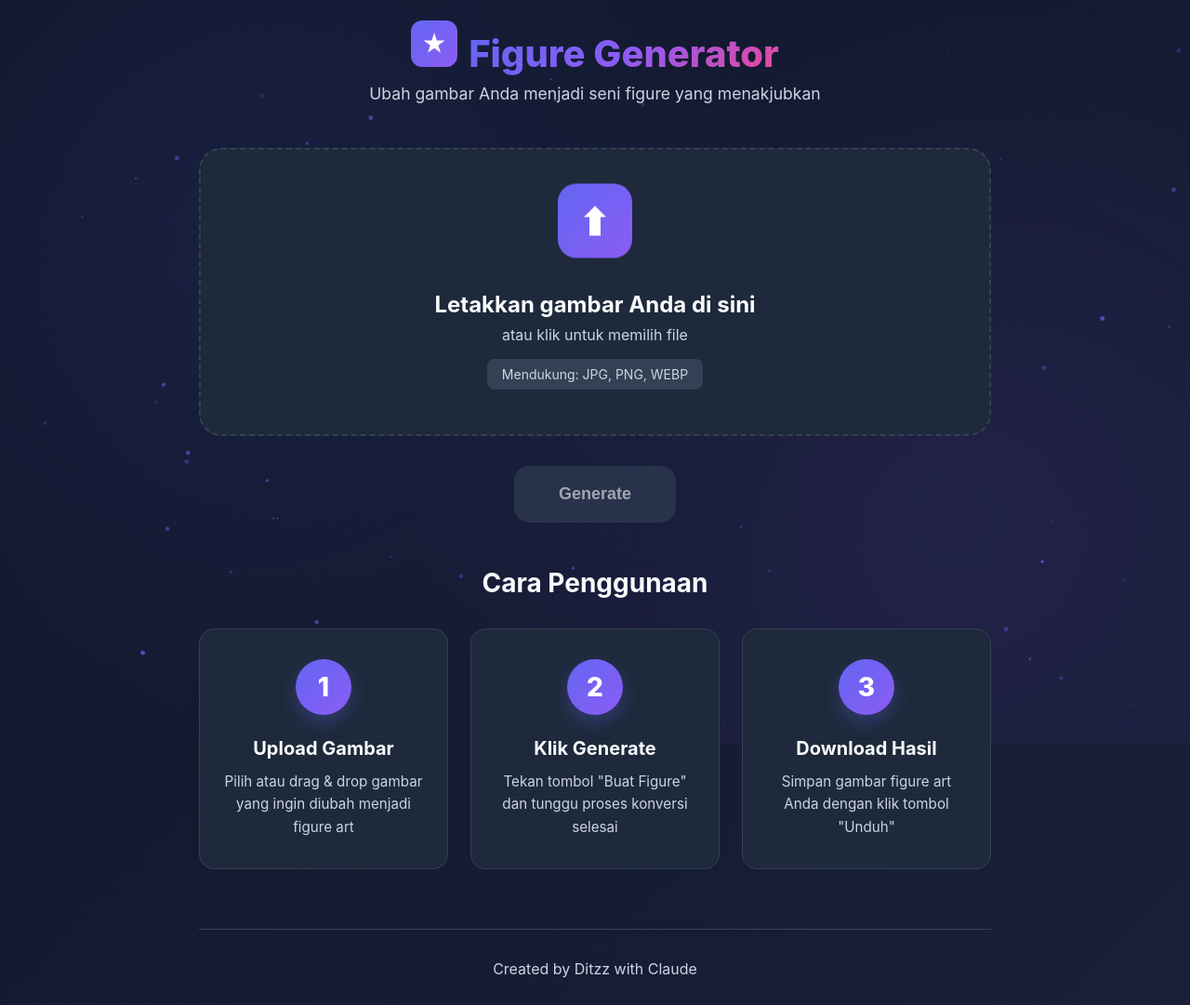
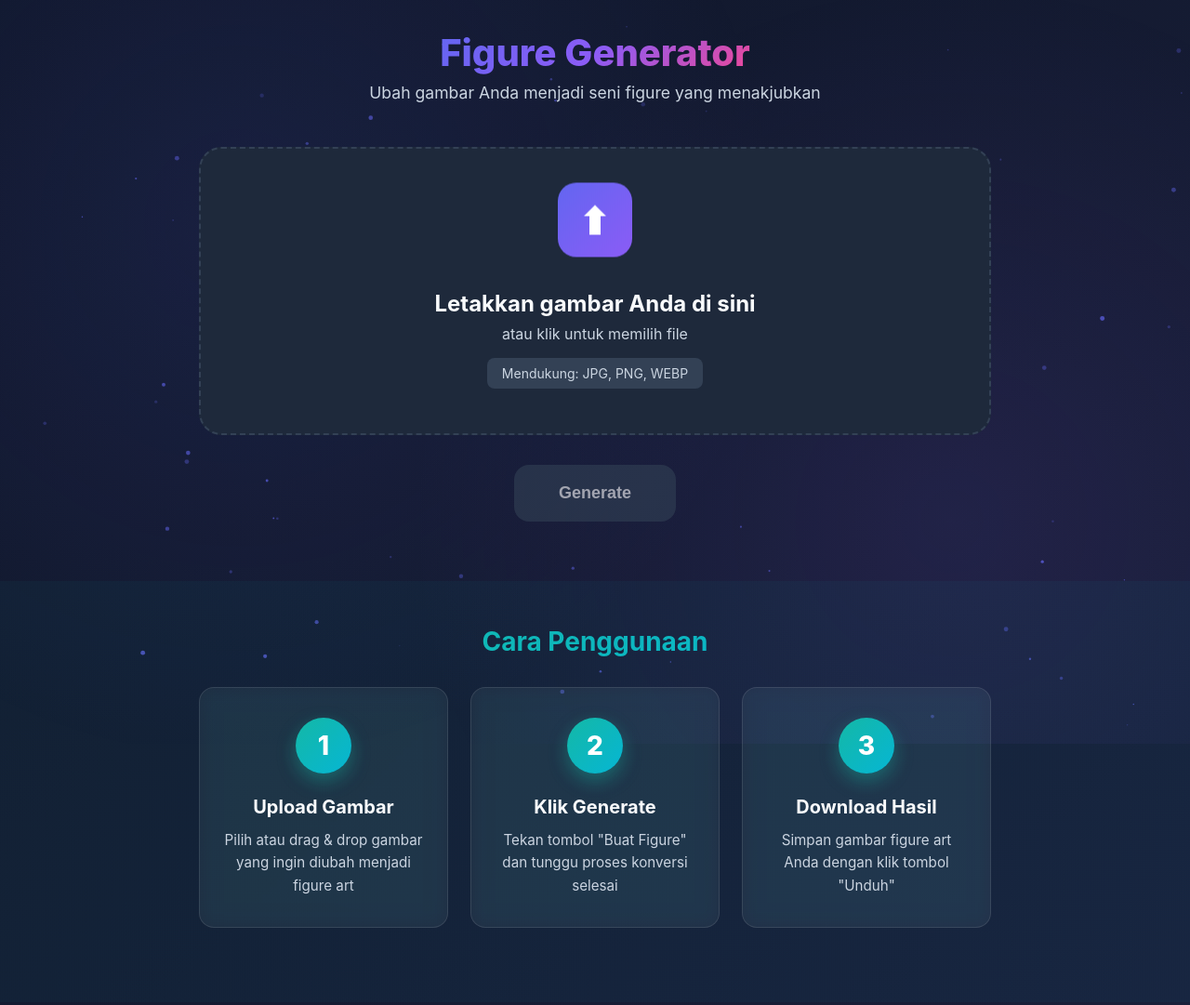
Before and after one commit to Smp-negeri-3-cicurug/Figure-generator, a website: page index.html in a window 1280 px wide. Shown: the top 1081 px of the page at 93% size. Drawn offline with Linux system fonts and the light colour scheme.

Commit message:
Update style.css

```diff
--- a/style.css
+++ b/style.css
@@ -17,6 +17,9 @@
     --border: #334155;
     --success: #10b981;
     --shadow: rgba(99, 102, 241, 0.3);
+    --teal: #14b8a6;
+    --teal-dark: #0d9488;
+    --cyan: #06b6d4;
 }
 
 body {
@@ -72,28 +75,7 @@ body::before {
     display: flex;
     align-items: center;
     justify-content: center;
-    gap: 0.75rem;
     margin-bottom: 0.5rem;
-}
-
-.logo-icon {
-    font-size: 2.5rem;
-    width: 50px;
-    height: 50px;
-    background: linear-gradient(135deg, var(--primary) 0%, var(--secondary) 100%);
-    border-radius: 12px;
-    display: flex;
-    align-items: center;
-    justify-content: center;
-    animation: bounce 2s infinite;
-}
-
-.logo-icon::before {
-    content: '';
-    width: 24px;
-    height: 24px;
-    background: white;
-    clip-path: polygon(50% 0%, 61% 35%, 98% 35%, 68% 57%, 79% 91%, 50% 70%, 21% 91%, 32% 57%, 2% 35%, 39% 35%);
 }
 
 .header h1 {
@@ -119,8 +101,23 @@ body::before {
 
 /* How to Use Section */
 .how-to-use {
+    margin-top: 4rem;
     margin-bottom: 3rem;
-    animation: fadeInUp 0.8s ease-out 0.3s both;
+    animation: fadeInUp 0.8s ease-out 0.4s both;
+    padding: 3rem 0;
+    position: relative;
+}
+
+.how-to-use::before {
+    content: '';
+    position: absolute;
+    top: 0;
+    left: 50%;
+    transform: translateX(-50%);
+    width: 100vw;
+    height: 100%;
+    background: linear-gradient(135deg, rgba(20, 184, 166, 0.05) 0%, rgba(6, 182, 212, 0.05) 100%);
+    z-index: -1;
 }
 
 .section-title {
@@ -128,7 +125,10 @@ body::before {
     font-size: 1.75rem;
     font-weight: 700;
     margin-bottom: 2rem;
-    color: var(--text-primary);
+    background: linear-gradient(135deg, var(--teal) 0%, var(--cyan) 100%);
+    -webkit-background-clip: text;
+    -webkit-text-fill-color: transparent;
+    background-clip: text;
 }
 
 .steps-container {
@@ -139,14 +139,15 @@ body::before {
 }
 
 .step-card {
-    background: var(--bg-card);
+    background: rgba(255, 255, 255, 0.05);
     border-radius: 1rem;
     padding: 2rem 1.5rem;
     text-align: center;
     transition: all 0.4s cubic-bezier(0.4, 0, 0.2, 1);
-    border: 1px solid var(--border);
+    border: 1px solid rgba(255, 255, 255, 0.1);
     position: relative;
     overflow: hidden;
+    backdrop-filter: blur(10px);
 }
 
 .step-card::before {
@@ -156,15 +157,15 @@ body::before {
     left: 0;
     width: 100%;
     height: 100%;
-    background: linear-gradient(135deg, rgba(99, 102, 241, 0.1) 0%, rgba(139, 92, 246, 0.1) 100%);
+    background: rgba(255, 255, 255, 0.05);
     opacity: 0;
     transition: opacity 0.4s ease;
 }
 
 .step-card:hover {
     transform: translateY(-8px);
-    box-shadow: 0 15px 35px rgba(99, 102, 241, 0.2);
-    border-color: var(--primary);
+    box-shadow: 0 15px 35px rgba(255, 255, 255, 0.1);
+    border-color: rgba(255, 255, 255, 0.2);
 }
 
 .step-card:hover::before {
@@ -174,7 +175,7 @@ body::before {
 .step-number {
     width: 60px;
     height: 60px;
-    background: linear-gradient(135deg, var(--primary) 0%, var(--secondary) 100%);
+    background: linear-gradient(135deg, var(--teal) 0%, var(--cyan) 100%);
     border-radius: 50%;
     display: flex;
     align-items: center;
@@ -183,9 +184,14 @@ body::before {
     font-weight: 800;
     color: white;
     margin: 0 auto 1.5rem;
-    box-shadow: 0 8px 20px var(--shadow);
+    box-shadow: 0 8px 20px rgba(20, 184, 166, 0.4);
     position: relative;
     z-index: 1;
+    transition: all 0.3s ease;
+}
+
+.step-card:hover .step-number {
+    transform: scale(1.1) rotate(5deg);
 }
 
 .step-card h3 {
@@ -345,7 +351,7 @@ body::before {
 }
 
 .generate-btn {
-    background: linear-gradient(135deg, var(--primary) 0%, var(--secondary) 100%);
+    background: linear-gradient(135deg, #a855f7 0%, #7c3aed 50%, #6366f1 100%);
     color: white;
     border: none;
     padding: 1.25rem 3rem;
@@ -354,7 +360,7 @@ body::before {
     border-radius: 1rem;
     cursor: pointer;
     transition: all 0.4s cubic-bezier(0.4, 0, 0.2, 1);
-    box-shadow: 0 10px 25px var(--shadow);
+    box-shadow: 0 10px 25px rgba(168, 85, 247, 0.4);
     position: relative;
     overflow: hidden;
 }
@@ -367,7 +373,7 @@ body::before {
     width: 0;
     height: 0;
     border-radius: 50%;
-    background: rgba(255, 255, 255, 0.2);
+    background: rgba(168, 85, 247, 0.5);
     transform: translate(-50%, -50%);
     transition: width 0.6s, height 0.6s;
 }
@@ -379,7 +385,7 @@ body::before {
 
 .generate-btn:hover {
     transform: translateY(-2px);
-    box-shadow: 0 15px 35px var(--shadow);
+    box-shadow: 0 15px 35px rgba(168, 85, 247, 0.5);
 }
 
 .generate-btn:active {
@@ -406,7 +412,7 @@ body::before {
     display: inline-block;
     width: 16px;
     height: 16px;
-    border: 2px solid rgba(255, 255, 255, 0.3);
+    border: 2px solid rgba(168, 85, 247, 0.5);
     border-top-color: white;
     border-radius: 50%;
     animation: spin 0.8s linear infinite;
@@ -667,4 +673,4 @@ body::before {
     .download-btn, .new-btn {
         max-width: 100%;
     }
-}
+    }
```
